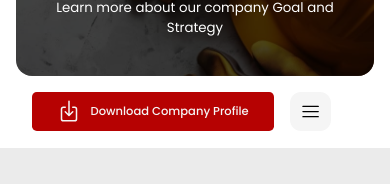
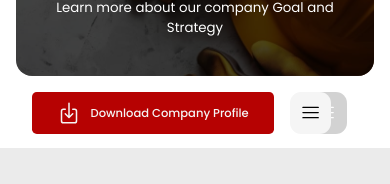
Before and after one commit to mojeed-painless/lintelz_engineering_limited, a React (Vite) app: page /about in a window 390 px wide. Shown: the part 172-356 px from the top of the page. Built offline with nearby package versions, Linux system fonts and the light colour scheme.

Commit message:
Added a fixed about-menu button

```diff
--- a/src/assets/styles/about.css
+++ b/src/assets/styles/about.css
@@ -5,7 +5,7 @@
 
 .page-header__right .primary-btn {
     background: #b60202;
-    padding: 0.4rem 1.5rem;
+    padding: 0.5rem 1.5rem;
     color: var(--color_light);
     display: flex;
     align-items: center;
@@ -23,7 +23,7 @@
     display: flex;
 }
 
-.page-header__right button:nth-child(2) {
+.page-header__right button {
     background: var(--color_light);
     border: 0;
     padding: 0.4rem 0.7rem;
@@ -33,10 +33,24 @@
     align-items: center;
     cursor: pointer;
     transition: all 400ms ease;
+    position: relative;
+}
+
+.page-header__right button:hover {
+    background: #c0c0c0;
+}
+
+.page-header__right button:nth-child(2) {
+    position: fixed;
+    padding: 0.7rem;
+    right: 7rem;
+    background: var(--color_dark);
+    color: var(--color_light);
+    opacity: 0.2;
 }
 
 .page-header__right button:nth-child(2):hover {
-    background: #c0c0c0;
+    opacity: 0.5;
 }
 
 
@@ -52,7 +66,7 @@
     background: rgba(0, 0, 0, 0.5);
     position: fixed;
     right: -24rem;
-    top: 13.5rem;
+    top: 12.5rem;
     width: 16rem;
     backdrop-filter: blur(10px);
     padding: 1rem;
@@ -188,9 +202,10 @@
 
 
 @media screen and (max-width: 1024px) {
-    .active-about__menu {
+    .page-header__right button:nth-child(2), .active-about__menu {
         right: 4rem;
     }
+
 
 
 
@@ -219,7 +234,9 @@
 
 
 
-
+    .page-header__right button:nth-child(2) {
+        right: 2.7rem;
+    }
 
     .about__menu {
         right: -19rem;
@@ -227,7 +244,7 @@
     }
 
     .active-about__menu {
-        right: 2.5rem;
+        right: 2.7rem;
         transition: all 400ms ease;
     }
 
--- a/src/pages/About.jsx
+++ b/src/pages/About.jsx
@@ -28,10 +28,11 @@ export default function About() {
             >
                 <a href={companyProfile} download className='primary-btn'><span><IoDownloadOutline /></span> Download Company Profile</a>
                 <button type="button" onClick={() => setIsMenuOpen(mo => !mo)}>{isMenuOpen ? <CgClose /> : <RxHamburgerMenu />}</button>
+                <button type="button" onClick={() => setIsMenuOpen(mo => !mo)}>{isMenuOpen ? <CgClose /> : <RxHamburgerMenu />}</button>
             </PageHeader>
 
             <div className={`about__menu ${isMenuOpen ? "active-about__menu" : ''}`}>
-                <button type="button" onClick={() => setIsMenuOpen(mo => !mo)}>{isMenuOpen ? <CgClose /> : <RxHamburgerMenu />}</button>
+                {/* <button type="button" onClick={() => setIsMenuOpen(mo => !mo)}>{isMenuOpen ? <CgClose /> : <RxHamburgerMenu />}</button> */}
 
                 <div className="about__menu-item">
                    {aboutMenu.map(({ id, Icon, title, to }) => (
```
